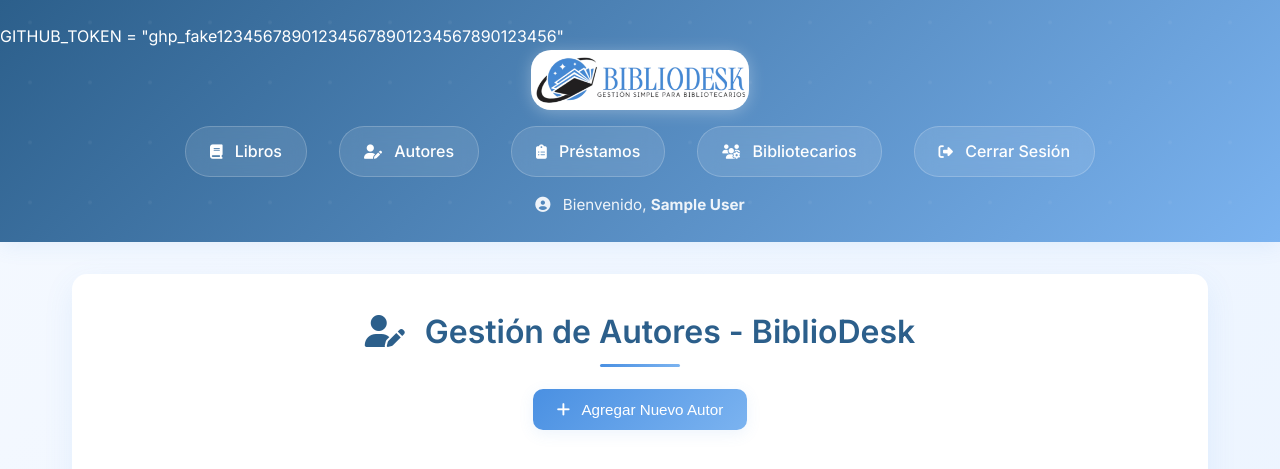
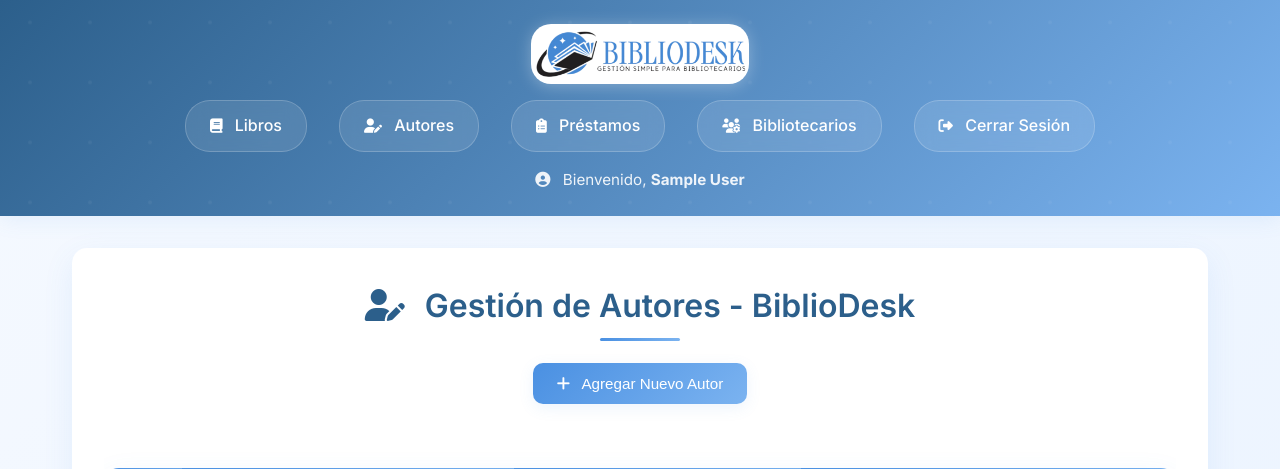
Before and after one commit to Sebas8173/ProyectoInvestigacion, a Flask app: page /authors in a window 1280 px wide. Shown: the top 469 px of the page. Run offline with Flask 2, Linux system fonts and the light colour scheme; the visitor is signed in with stand-in values (Sample User, id 1); data comes from the database, SQL or seed files in the repository.

Commit message:
delete semgrep

```diff
--- a/templates/base.html
+++ b/templates/base.html
@@ -10,8 +10,6 @@
 </head>
 <body>
     <header>
-        GITHUB_TOKEN = "ghp_fake123456789012345678901234567890123456"
-
         <div class="header-content">
             <div class="logo-section">
                 <img src="{{ url_for('static', filename='img/logo.png') }}" alt="BiblioDesk Logo" class="logo">
```
Also changed, not shown: .github/workflows/semgrep.yml (deleted).
